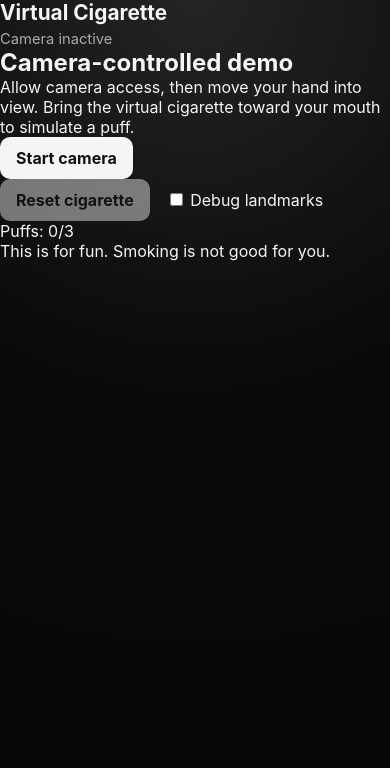
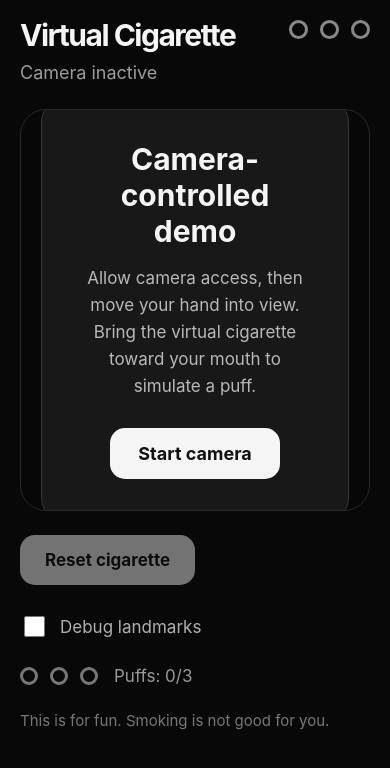
Before and after one commit to pinkTshirt/cope-n-smoke, a website built with Vite: page index.html in a window 390 px wide. Built offline with nearby package versions, Linux system fonts and the light colour scheme.

Commit message:
Update main.css for layout and design improvements
Refactor CSS styles for improved layout and design.

```diff
--- a/src/styles/main.css
+++ b/src/styles/main.css
@@ -2,342 +2,266 @@
   box-sizing: border-box;
 }
 
-
-:root {
-
+html,
+body {
+  margin: 0;
+  min-height: 100%;
+  background: #080808;
+  color: #f5f5f5;
   font-family:
     Inter,
-    ui-sans-serif,
     system-ui,
     -apple-system,
     BlinkMacSystemFont,
     "Segoe UI",
     sans-serif;
-
-  color: #f5f5f5;
-
-  background: #090909;
 }
 
-
 body {
-
-  margin: 0;
-
-  min-width: 320px;
-
-  min-height: 100vh;
-
-  background:
-    radial-gradient(
-      circle at 50% 0%,
-      #242424 0%,
-      #0b0b0b 42%,
-      #050505 100%
-    );
+  padding: 32px 40px 50px;
 }
-
 
 button,
 input {
-
   font: inherit;
 }
 
+.app {
+  width: min(1400px, 100%);
+  margin: 0 auto;
+}
+
+/* Header */
+
+.topbar {
+  display: flex;
+  justify-content: space-between;
+  align-items: flex-start;
+  margin-bottom: 22px;
+}
+
+.topbar h1 {
+  margin: 0;
+  font-size: clamp(30px, 3vw, 44px);
+  line-height: 1;
+  letter-spacing: -1.5px;
+}
+
+#status {
+  margin-top: 12px;
+  min-height: 25px;
+  color: #9d9d9d;
+  font-size: 18px;
+}
+
+.status-dots {
+  display: flex;
+  gap: 12px;
+}
+
+.status-dots span {
+  width: 19px;
+  height: 19px;
+  border: 3px solid #888;
+  border-radius: 50%;
+}
+
+/* Camera */
+
+.camera-shell {
+  position: relative;
+  width: 100%;
+  overflow: hidden;
+  border-radius: 26px;
+  background: #111;
+  border: 1px solid #292929;
+}
+
+#camera {
+  display: block;
+  width: 100%;
+  height: auto;
+  min-height: 520px;
+  object-fit: cover;
+
+  /* Mirror the webcam like a normal selfie camera */
+  transform: scaleX(-1);
+}
+
+#overlay {
+  position: absolute;
+  inset: 0;
+  width: 100%;
+  height: 100%;
+  pointer-events: none;
+}
+
+/* Start screen */
+
+#startCard {
+  position: absolute;
+  inset: 0;
+
+  display: flex;
+  align-items: center;
+  justify-content: center;
+
+  background: rgba(0, 0, 0, 0.58);
+  backdrop-filter: blur(4px);
+
+  z-index: 10;
+}
+
+#startCard.hidden {
+  display: none !important;
+}
+
+.start-card-inner {
+  width: min(620px, calc(100% - 40px));
+
+  padding: 42px;
+
+  text-align: center;
+
+  border-radius: 24px;
+
+  background: rgba(25, 25, 25, 0.97);
+  border: 1px solid #363636;
+}
+
+.start-card-inner h2 {
+  margin: 0 0 16px;
+  font-size: 30px;
+}
+
+.start-card-inner p {
+  margin: 0 0 28px;
+
+  color: #b8b8b8;
+
+  font-size: 17px;
+  line-height: 1.6;
+}
 
 button {
+  border: 0;
+  border-radius: 15px;
 
-  border: 0;
+  padding: 14px 24px;
 
-  border-radius: 10px;
-
-  padding:
-    11px 16px;
-
+  background: #f5f5f5;
   color: #111;
 
-  background: #f5f5f5;
+  font-weight: 700;
 
   cursor: pointer;
 
-  font-weight: 700;
+  transition:
+    transform 0.15s ease,
+    opacity 0.15s ease;
 }
 
+button:hover {
+  transform: translateY(-1px);
+}
+
+button:active {
+  transform: translateY(0);
+}
 
 button:disabled {
-
+  cursor: not-allowed;
   opacity: 0.45;
-
-  cursor: not-allowed;
 }
 
-
-#app {
-
-  width:
-    min(1200px, 100%);
-
-  margin:
-    0 auto;
-
-  padding:
-    24px;
+#startButton {
+  padding: 15px 28px;
+  font-size: 18px;
 }
 
+/* Controls */
 
+.controls {
+  display: flex;
+  align-items: center;
+  gap: 28px;
 
-.hud,
-.controls {
-
-  display: flex;
-
-  align-items: center;
-
-  justify-content:
-    space-between;
-
-  gap: 16px;
+  margin-top: 24px;
 }
 
-
-h1,
-h2,
-p {
-
-  margin: 0;
+#resetButton {
+  padding: 15px 25px;
+  font-size: 17px;
 }
 
+.debug-control {
+  display: flex;
+  align-items: center;
+  gap: 12px;
 
-h1 {
-
-  font-size:
-    clamp(
-      1.3rem,
-      3vw,
-      2rem
-    );
+  color: #b0b0b0;
+  font-size: 17px;
 }
 
+.debug-control input {
+  width: 21px;
+  height: 21px;
 
-#status {
-
-  margin-top: 5px;
-
-  color: #aaa;
-
-  font-size: 0.92rem;
+  accent-color: #258cff;
 }
 
+/* Puff counter */
 
-.puffs {
+.puff-indicators {
+  display: flex;
+  align-items: center;
+  gap: 12px;
 
-  display: flex;
-
-  gap: 7px;
+  margin-top: 26px;
 }
 
+.puff-dot {
+  width: 18px;
+  height: 18px;
 
-.puffs span {
-
-  width: 13px;
-
-  height: 13px;
-
-  border:
-    2px solid #aaa;
-
+  border: 3px solid #777;
   border-radius: 50%;
-
-  transition:
-    0.2s ease;
 }
 
+.puff-dot.active {
+  background: #ff6b35;
+  border-color: #ff6b35;
 
-.puffs span.used {
-
-  background: #ff694d;
-
-  border-color:
-    #ff694d;
+  box-shadow:
+    0 0 12px rgba(255, 107, 53, 0.65);
 }
 
-
-
-.stage {
-
-  position: relative;
-
-  overflow: hidden;
-
-  width: 100%;
-
-  aspect-ratio:
-    16 / 9;
-
-  margin:
-    18px 0;
-
-  border:
-    1px solid #292929;
-
-  border-radius: 18px;
-
-  background: #111;
-
-  box-shadow:
-    0 20px 60px
-    rgba(0, 0, 0, 0.45);
+#puffCount {
+  margin-left: 4px;
+  color: #999;
+  font-size: 17px;
 }
 
-
-#camera,
-#overlay {
-
-  position: absolute;
-
-  inset: 0;
-
-  width: 100%;
-
-  height: 100%;
+.footer-note {
+  margin-top: 25px;
+  color: #777;
+  font-size: 15px;
 }
 
-
-#camera {
-
-  object-fit: cover;
-
-  transform:
-    scaleX(-1);
-}
-
-
-#overlay {
-
-  pointer-events:
-    none;
-}
-
-
-
-.start-card {
-
-  position: absolute;
-
-  inset:
-    50% auto auto 50%;
-
-  width:
-    min(
-      440px,
-      calc(100% - 32px)
-    );
-
-  padding: 26px;
-
-  border:
-    1px solid #333;
-
-  border-radius: 16px;
-
-  background:
-    rgba(
-      8,
-      8,
-      8,
-      0.84
-    );
-
-  backdrop-filter:
-    blur(12px);
-
-  transform:
-    translate(-50%, -50%);
-
-  text-align:
-    center;
-}
-
-
-.start-card p {
-
-  margin:
-    10px 0 20px;
-
-  color: #bbb;
-
-  line-height:
-    1.5;
-}
-
-
-.start-card.hidden {
-
-  display: none;
-}
-
-
-
-
-.controls {
-
-  justify-content:
-    flex-start;
-}
-
-
-.toggle {
-
-  display: inline-flex;
-
-  align-items:
-    center;
-
-  gap: 8px;
-
-  color: #bbb;
-}
-
-
-
-
-.note {
-
-  margin-top: 16px;
-
-  color: #777;
-
-  font-size: 0.8rem;
-
-  line-height:
-    1.5;
-}
-
-
-
-
-@media (max-width: 640px) {
-
-  #app {
-
-    padding: 12px;
-
+@media (max-width: 800px) {
+  body {
+    padding: 20px;
   }
 
-
-  .hud {
-
-    align-items:
-      flex-start;
-
+  #camera {
+    min-height: 400px;
   }
 
-
-  .stage {
-
-    border-radius:
-      12px;
-
+  .controls {
+    flex-wrap: wrap;
   }
 
+  .topbar h1 {
+    font-size: 30px;
+  }
 }
```
